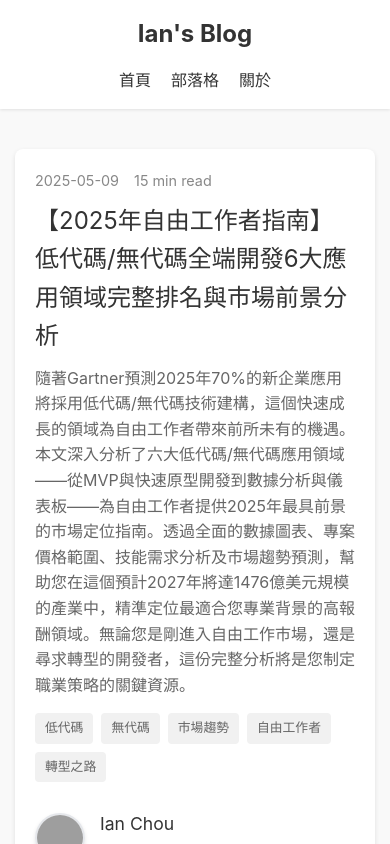
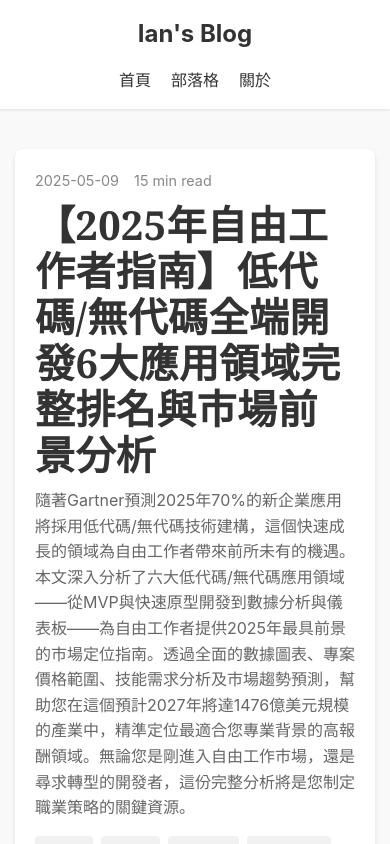
Before and after one commit to ianTPE/vite-react-tsx-blog, a React (Vite) app: page /blog/2025-freelancer-guide-low-code-no-code-development-applications-ranking in a window 390 px wide. Shown: the top 844 px of the page. Built offline with nearby package versions, Linux system fonts and the light colour scheme; grey boxes are pictures that could not be loaded.

Commit message:
style: add global blog styling with responsive layout and components

```diff
--- a/src/styles/blog.css
+++ b/src/styles/blog.css
@@ -142,7 +142,11 @@ body {
 .post-title {
   margin-top: 10px;
   margin-bottom: 10px;
-  font-size: 1.5rem;
+  font-size: 2.5rem;
+  font-weight: 700;
+  font-family: 'Merriweather', Georgia, 'Times New Roman', Times, serif;
+  letter-spacing: 0.01em;
+  line-height: 1.15;
 }
 
 .post-description {
```
